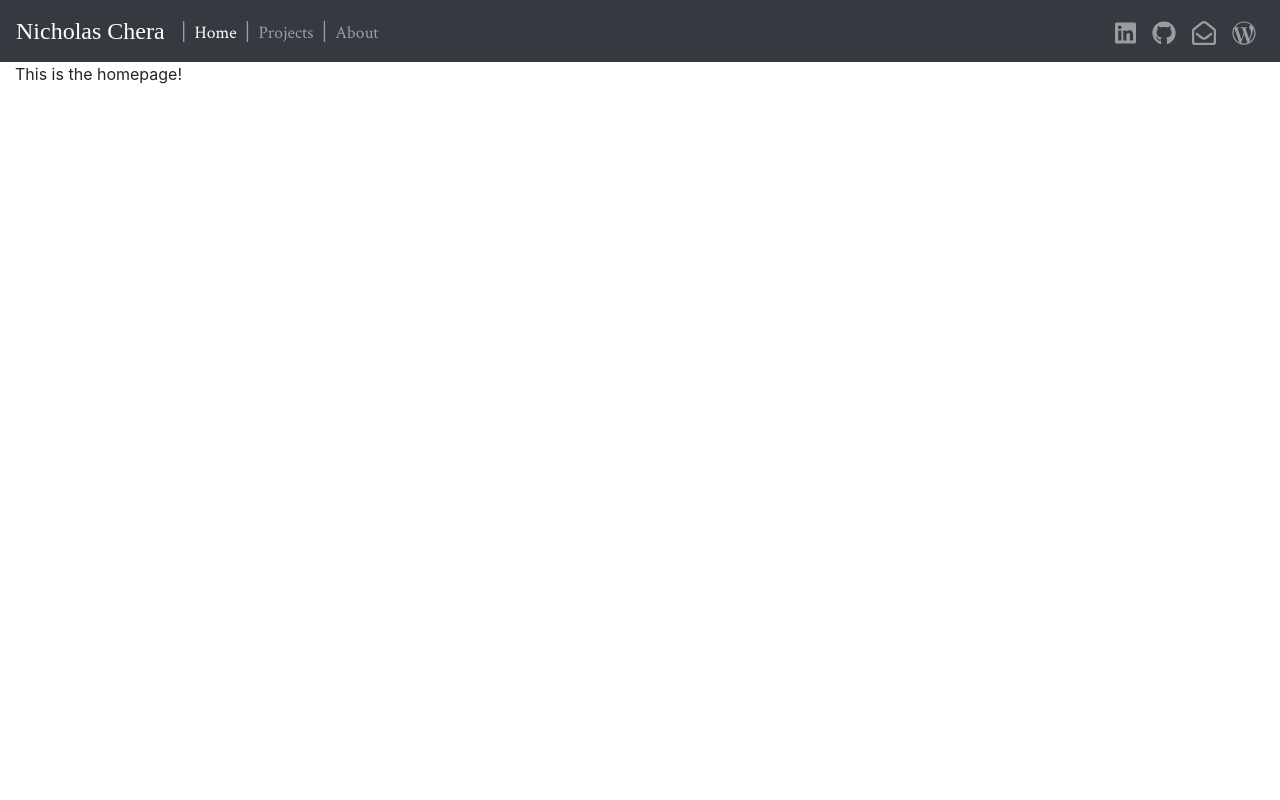
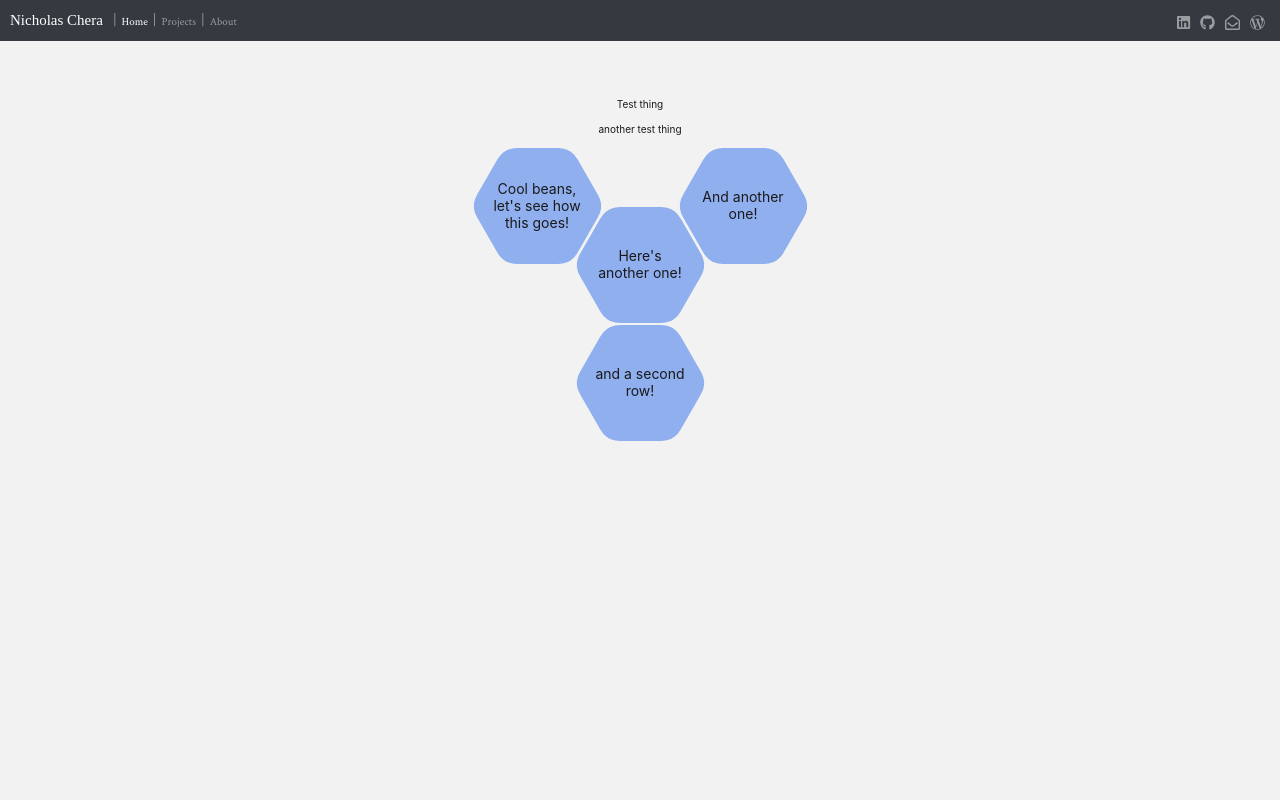
Before and after one commit to ffroggy/kul-website, a Django app: page /home/ in a window 1280 px wide. Run offline with Django 3.2, Linux system fonts and the light colour scheme; parts of the project's set-up code (start-up, migrations or seed data) failed here and were passed over; some libraries are stand-ins or nearby versions; some web fonts are replaced.

Commit message:
Hexagon experiments

```diff
--- a/kulsite/home/templates/home/index.html
+++ b/kulsite/home/templates/home/index.html
@@ -1,5 +1,29 @@
 {% extends 'kulsite/app-base.html' %}
 {% load staticfiles %}
 {% block content %}
-<p>This is the homepage!</p>
+<div class="home-wrap">
+    <p>Test thing</p>
+    <p>another test thing</p>
+
+    <div class="honeycomb">
+        <div class="ibws-fix">
+            <div class="hexagon">
+                <div class="hexagontent">Cool beans, let's see how this goes!</div>
+            </div>
+            <div class="hexagon">
+                <div class="hexagontent">Here's another one!</div>
+            </div>
+            <div class="hexagon">
+                <div class="hexagontent">And another one!</div>
+            </div>
+        </div>
+        <div class="ibws-fix">
+            <div clas="hexanone"></div>
+            <div class="hexagon">
+                <div class="hexagontent">and a second row!</div>
+            </div>
+            <div clas="hexanone"></div>
+        </div>
+    </div>
+</div>
 {% endblock %}
--- a/kulsite/static/css/style.css
+++ b/kulsite/static/css/style.css
@@ -44,3 +44,105 @@ transition: all linear 0.1s;
 {
 color: rgba(255, 255, 255, 0.75);
 }
+
+/* Home Page */
+.home-wrap
+{
+display: flex;
+flex-direction: column;
+align-items: center;
+justify-content: space-around;
+}
+
+/* Hexagon styling */
+
+*, *::before, *::after {
+  margin: 0;
+  padding: 0;
+  box-sizing: border-box;
+}
+html {
+  font-family: 'Crimson Text', Georgia, serif;
+  font-size: 62.5%;
+}
+body {
+  color: hsl(0, 0%, 10%);
+  background-color: hsl(0, 0%, 95%);
+  border-top: 5px solid hsl(220, 50%, 75%);
+  max-width: 920px;
+  margin: 0 auto;
+  padding: 30px;
+  bottom: 0;
+  top: 0;
+}
+.hexagon {
+  position: relative;
+  display: inline-block;
+  /* left/right margin approx. 25% of .hexagon width + spacing */
+  margin: 1px 18px;
+  background-color: hsl(220, 75%, 75%);
+  text-align: center;
+}
+.hexagon, .hexagon::before, .hexagon::after {
+  /* easy way: height is width * 1.732
+  actual formula is 2*(width/(2*Math.tan(Math.PI/6)))
+  remove border-radius for sharp corners on hexagons */
+  width: 67px;
+  height: 116px;
+  border-radius: 20%/5%;
+}
+.hexagon::before {
+  background-color: inherit;
+  content: "";
+  position: absolute;
+  left: 0;
+  transform: rotate(-60deg);
+}
+.hexagon::after {
+  background-color: inherit;
+  content: "";
+  position: absolute;
+  left: 0;
+  transform: rotate(60deg);
+}
+.hexagon:nth-child(even) {
+  /* top approx. 50% of .hexagon height + spacing */
+  top: 59px;
+}
+.hexagon:hover {
+  background-color: hsla(60, 75%, 75%, 1.0);
+  cursor: pointer;
+  z-index: 105;
+}
+.hexagon:active {
+  background-color: hsla(60, 75%, 50%, 1.0);
+  z-index: 110;
+}
+.hexanone {
+  position: relative;
+  display: inline-block;
+  width: 67px;
+  height: 116px;
+  margin: 1px 18px;
+}
+.hexanone:nth-child(even) {
+  top: 59px;
+}
+.hexagontent {
+  position: absolute;
+  top: 50%;
+  left: 50%;
+  transform: translate(-50%, -50%);
+  width: 140%;
+  font-size: 1.4rem;
+  line-height: 1.2;
+  z-index: 100;
+}
+.ibws-fix {
+  /* inline-block whitespace fix */
+  font-size: 0;
+}
+.honeycomb {
+  margin: 0 auto;
+  text-align: center;
+}
```
